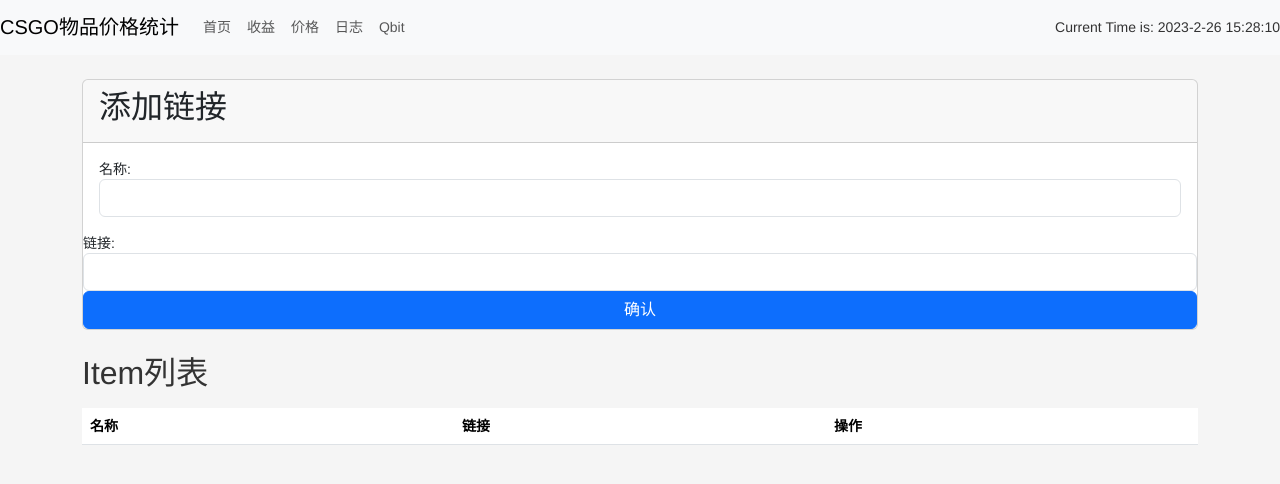
After one commit to 1982606762/csgo-project, a Python web app: template flask/templates/price.html in a window 1280 px wide. The commit adds this page. Shown: the top 484 px of the page. Run offline with Jinja, Linux system fonts and the light colour scheme; the template is opened without the code that fills it, so the values that code supplies are empty.

Commit message:
add price monitor and two new tables in db and some other features

```diff
--- /dev/null
+++ b/flask/static/favicon_io/about.txt
@@ -0,0 +1,6 @@
+This favicon was generated using the following font:
+
+- Font Title: La Belle Aurore
+- Font Author: Copyright (c) 2010, Kimberly Geswein (kimberlygeswein.com kimberlygeswein@gmail.com)
+- Font Source: http://fonts.gstatic.com/s/labelleaurore/v16/RrQIbot8-mNYKnGNDkWlocovHeIIG-eFNVmULg.ttf
+- Font License: SIL Open Font License, 1.1 (http://scripts.sil.org/OFL))
--- a/flask/templates/index.html
+++ b/flask/templates/index.html
@@ -6,7 +6,11 @@
     <meta name="viewport" content="width=device-width, initial-scale=1.0">
     <link href="https://cdn.jsdelivr.net/npm/bootstrap@5.3.0-alpha1/dist/css/bootstrap.min.css" rel="stylesheet" integrity="sha384-GLhlTQ8iRABdZLl6O3oVMWSktQOp6b7In1Zl3/Jr59b6EGGoI1aFkw7cmDA6j6gD" crossorigin="anonymous">
     <link rel="stylesheet" href="../static/style.css">
-    <title>Document</title>
+    <link rel="apple-touch-icon" sizes="180x180" href="../static/favicon_io/apple-touch-icon.png">
+    <link rel="icon" type="image/png" sizes="32x32" href="../static/favicon_io//favicon-32x32.png">
+    <link rel="icon" type="image/png" sizes="16x16" href="../static/favicon_io//favicon-16x16.png">
+    <link rel="manifest" href="../static/favicon_io//site.webmanifest">
+    <title>CS:GO Project</title>
 </head>
 <body>
     {% include 'navbar.html' %}
--- a/flask/templates/navbar.html
+++ b/flask/templates/navbar.html
@@ -12,6 +12,9 @@
             <a class="nav-link" href="{{url_for('profit')}}">收益</a>
             </li>
             <li class="nav-item">
+              <a class="nav-link" href="{{url_for('price')}}">价格</a>
+            </li>
+            <li class="nav-item">
             <a class="nav-link" href="{{url_for('log')}}">日志</a>
             </li>
             <li class="nav-item">
@@ -22,3 +25,17 @@
     </div>
     </div>
 </nav>
+<script>
+    function showTime() {
+        var date = new Date();
+        var year = date.getFullYear();
+        var month = date.getMonth() + 1;
+        var day = date.getDate();
+        var hour = date.getHours();
+        var minute = date.getMinutes();
+        var second = date.getSeconds();
+        var time = year + "-" + month + "-" + day + " " + hour + ":" + minute + ":" + second;
+        document.getElementById("time").innerHTML = time;
+    }
+    setInterval(showTime, 1000);
+</script>
--- /dev/null
+++ b/flask/templates/price.html
@@ -0,0 +1,83 @@
+<!DOCTYPE html>
+<html lang="en">
+<head>
+    <meta charset="UTF-8">
+    <meta http-equiv="X-UA-Compatible" content="IE=edge">
+    <meta name="viewport" content="width=device-width, initial-scale=1.0">
+    <link href="https://cdn.jsdelivr.net/npm/bootstrap@5.3.0-alpha1/dist/css/bootstrap.min.css" rel="stylesheet" integrity="sha384-GLhlTQ8iRABdZLl6O3oVMWSktQOp6b7In1Zl3/Jr59b6EGGoI1aFkw7cmDA6j6gD" crossorigin="anonymous">
+    <link rel="stylesheet" href="../static/style.css">
+    <link rel="apple-touch-icon" sizes="180x180" href="../static/favicon_io/apple-touch-icon.png">
+    <link rel="icon" type="image/png" sizes="32x32" href="../static/favicon_io//favicon-32x32.png">
+    <link rel="icon" type="image/png" sizes="16x16" href="../static/favicon_io//favicon-16x16.png">
+    <link rel="manifest" href="../static/favicon_io//site.webmanifest">
+    <title>CS:GO Project</title>
+</head>
+<body>
+    {% include 'navbar.html' %}
+    <div class="container">
+        <div class="card mt-4">
+          <div class="card-header">
+            <h2 class="card-title">添加链接</h2>
+          </div>
+          <div class="card-body">
+            <form method="POST" action="/submititem" onsubmit="sendData()>
+              <div class="form-group">
+                <label for="name">名称:</label>
+                <input type="text" class="form-control" id="name" name="name" required>
+              </div>
+              <div class="form-group">
+                <label for="url">链接:</label>
+                <input type="url" class="form-control" id="url" name="url" required>
+              </div>
+              <button type="submit" class="btn btn-primary">确认</button>
+            </form>
+          </div>
+        </div>
+      </div>
+      <div class="container">
+        <h2 class="mt-4 mb-3">Item列表</h2>
+        <table class="table">
+          <thead>
+            <tr>
+              <th>名称</th>
+              <th>链接</th>
+              <th>操作</th>
+            </tr>
+          </thead>
+          <tbody>
+            {% for item in items %}
+            <tr>
+                <td>{{ item[0] }}</td>
+                <td><a href="{{ item[1] }}" target="_blank">{{ item[1] }}</a></td>
+                <td><a href="/deleteitem/{{ item[0] }}" class="btn btn-danger">删除</a></td>
+            </tr>
+            {% endfor %}
+          </tbody>
+        </table>
+      </div>
+    <script>
+        function sendData() {
+            var name = $('#name').val();
+            var url = $('#url').val();
+
+            $.ajax({
+                url: '/submititem',
+                type: 'POST',
+                data: {
+                name: name,
+                url: url
+                },
+                success: function(response) {
+                    setTimeout(function() {
+                        alert("添加成功！" + response);
+                        window.location.href = '/price';
+                    }, 3000);
+                },
+                error: function(xhr, status, error) {
+                    alert("添加失败！" + error);
+                }
+            });
+            }
+    </script>
+</body>
+</html>
--- a/flask/templates/profit.html
+++ b/flask/templates/profit.html
@@ -6,7 +6,11 @@
     <meta name="viewport" content="width=device-width, initial-scale=1.0">
     <link href="https://cdn.jsdelivr.net/npm/bootstrap@5.3.0-alpha1/dist/css/bootstrap.min.css" rel="stylesheet" integrity="sha384-GLhlTQ8iRABdZLl6O3oVMWSktQOp6b7In1Zl3/Jr59b6EGGoI1aFkw7cmDA6j6gD" crossorigin="anonymous">
     <link rel="stylesheet" href="../static/style.css">
-    <title>Document</title>
+    <link rel="apple-touch-icon" sizes="180x180" href="../static/favicon_io/apple-touch-icon.png">
+    <link rel="icon" type="image/png" sizes="32x32" href="../static/favicon_io//favicon-32x32.png">
+    <link rel="icon" type="image/png" sizes="16x16" href="../static/favicon_io//favicon-16x16.png">
+    <link rel="manifest" href="../static/favicon_io//site.webmanifest">
+    <title>CS:GO Project</title>
 </head>
 <body>
     {% include 'navbar.html' %}
```
Also changed, not shown: flask/app.py (+21 -1 lines), flask/functions.py (added, +36 -0 lines), flask/templates/log.html (+49 -3 lines), flask/static/favicon_io/android-chrome-192x192.png (added), flask/static/favicon_io/android-chrome-512x512.png (added), flask/static/favicon_io/apple-touch-icon.png (added), flask/static/favicon_io/favicon-16x16.png (added), flask/static/favicon_io/favicon-32x32.png (added), flask/static/favicon_io/favicon.ico (added), flask/static/favicon_io/site.webmanifest (added).
